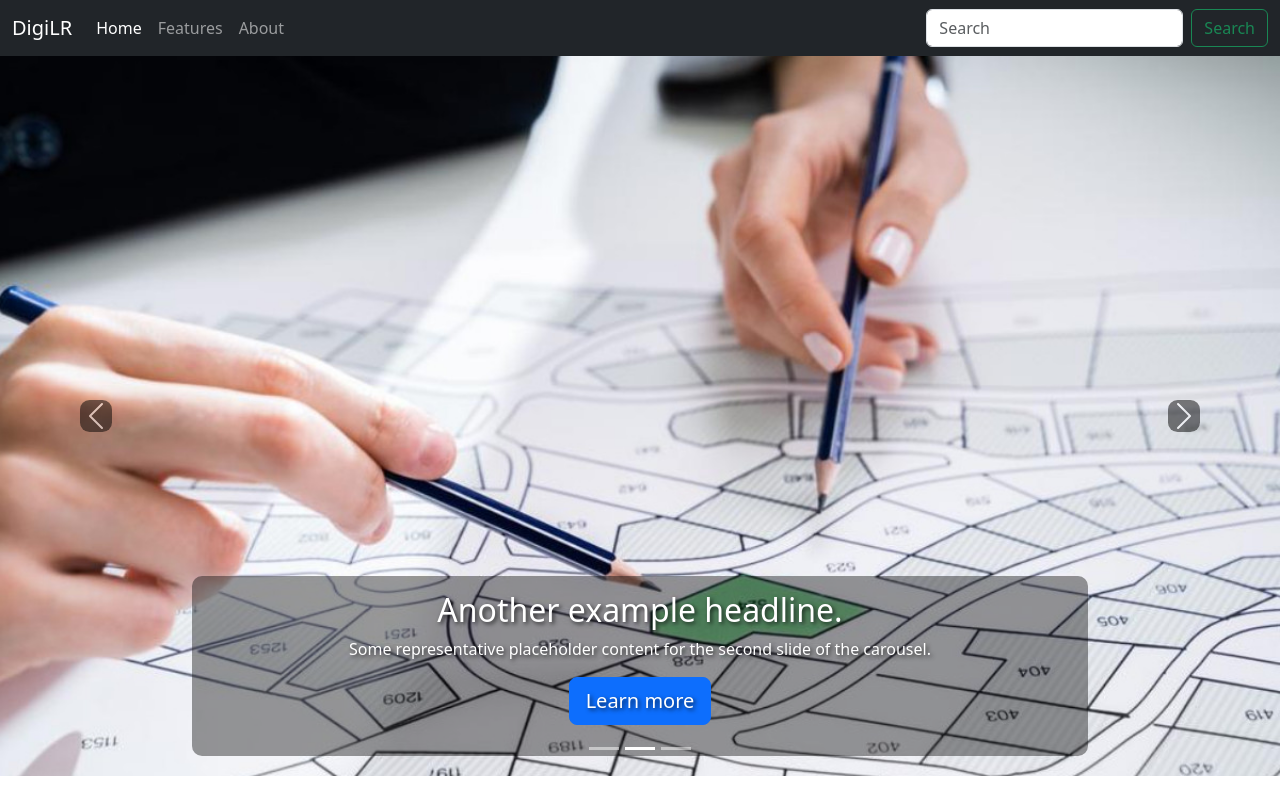
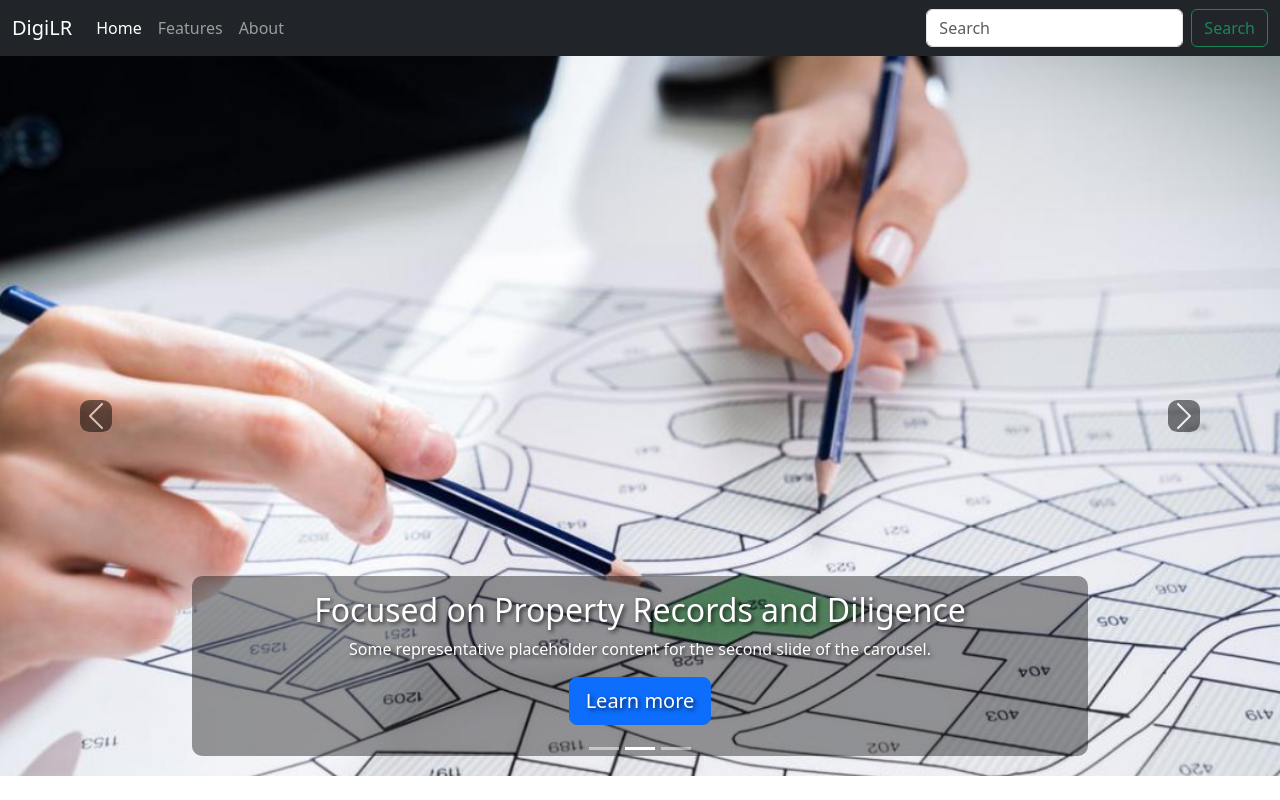
Before and after one commit to AnshulDIgiLR/DigiLR-Website, a React (Vite) app: page / in a window 1280 px wide. Both pictures are taken after a click on the button 640 px from the left and 748 px from the top of the page. Shown: the top 800 px of the page. Built offline with nearby package versions, Linux system fonts and the light colour scheme.

Commit message:
test push

```diff
--- a/src/Components/Front.jsx
+++ b/src/Components/Front.jsx
@@ -26,7 +26,7 @@ export default function Front() {
       <img src="/front2.png" className="d-block w-100" style={{height: "90vh", objectFit: "cover"}} alt=""/>
       <div className="container">
           <div className="carousel-caption" style={{backgroundColor: "rgba(0, 0, 0, 0.4)", padding: "15px", borderRadius: "10px", color: "white", textShadow: "2px 2px 4px rgba(0, 0, 0, 0.7)"}}>
-            <h2>Another example headline.</h2>
+            <h2>Focused on Property Records and Diligence</h2>
             <p>Some representative placeholder content for the second slide of the carousel.</p>
             <p><a className="btn btn-lg btn-primary" href="/">Learn more</a></p>
           </div>
```
